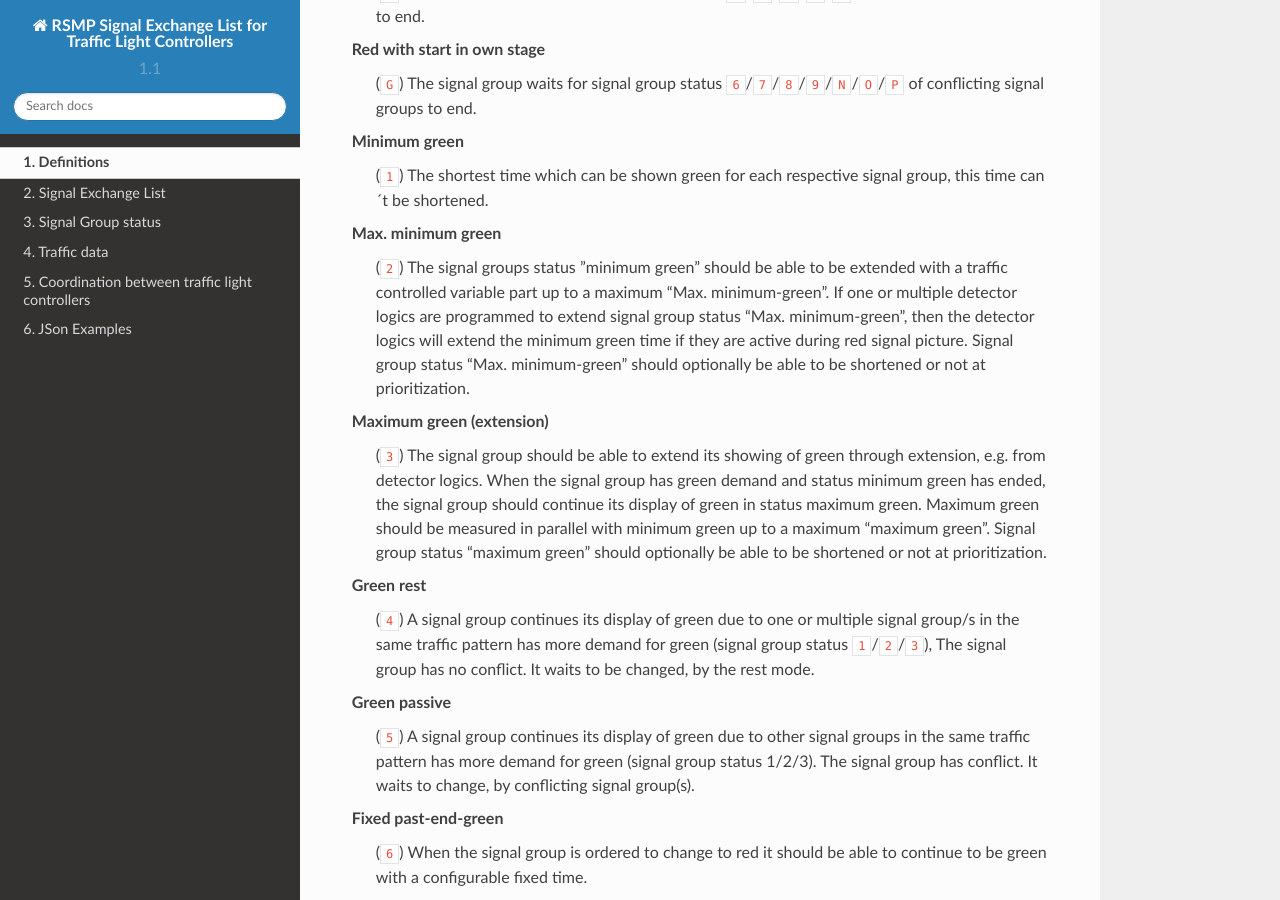
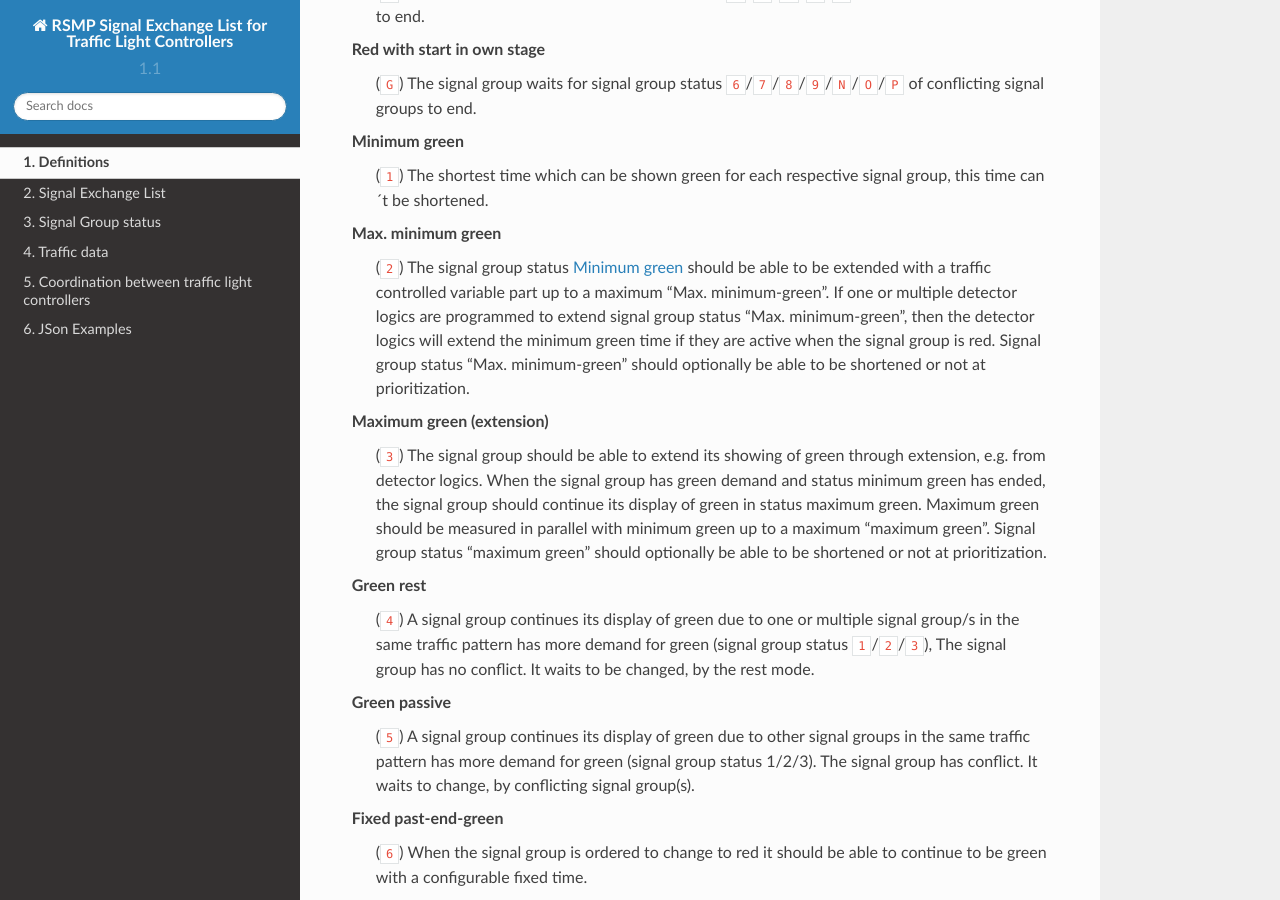
Before and after one commit to rsmp-nordic/rsmp_sxl_traffic_lights, a Sphinx documentation site: the page built from source/definitions.rst, in a window 1280 px wide and 900 px high, scrolled down 773 px. Built offline with Sphinx 7.4.7 and the Read the Docs theme 2.0.0, drawn with Linux system fonts in a browser that asks for light colours.

Commit message:
Definitions: Max. minimum green
Improve the definition. Discussed in #102

```diff
--- a/source/definitions.rst
+++ b/source/definitions.rst
@@ -40,12 +40,12 @@ The corresponding ASCII character used for signal group status (S0001) is writte
       group, this time can´t be shortened.
 
    Max. minimum green
-      (``2``) The signal groups status ”minimum green” should be able to be extended
-      with a traffic controlled variable part up to a maximum “Max.
-      minimum-green”. If one or multiple detector logics are programmed to
-      extend signal group status “Max. minimum-green”, then the detector
-      logics will extend the minimum green time if they are active during red
-      signal picture. Signal group status “Max. minimum-green” should
+      (``2``) The signal group status :term:`Minimum green` should be able to
+      be extended with a traffic controlled variable part up to a maximum
+      “Max. minimum-green”. If one or multiple detector logics are programmed
+      to extend signal group status “Max. minimum-green”, then the detector
+      logics will extend the minimum green time if they are active when the
+      signal group is red. Signal group status “Max. minimum-green” should
       optionally be able to be shortened or not at prioritization.
 
    Maximum green (extension)
```
